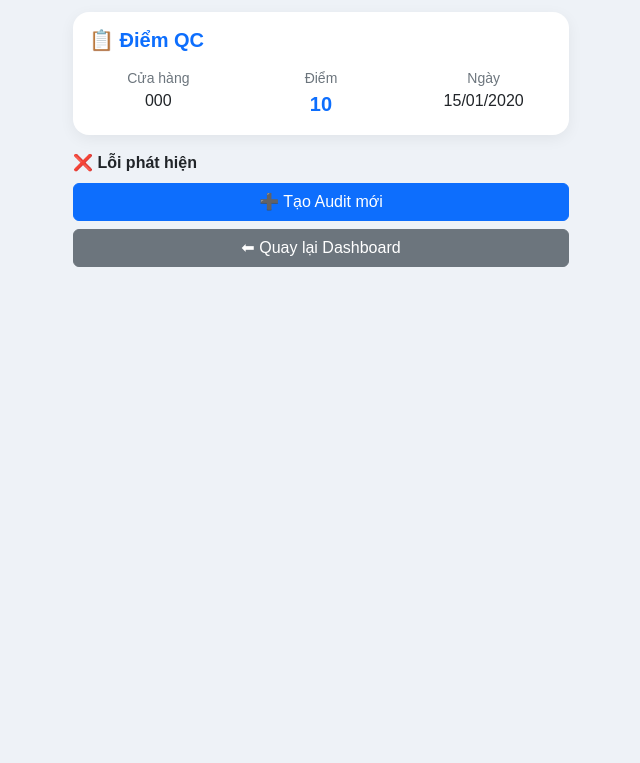
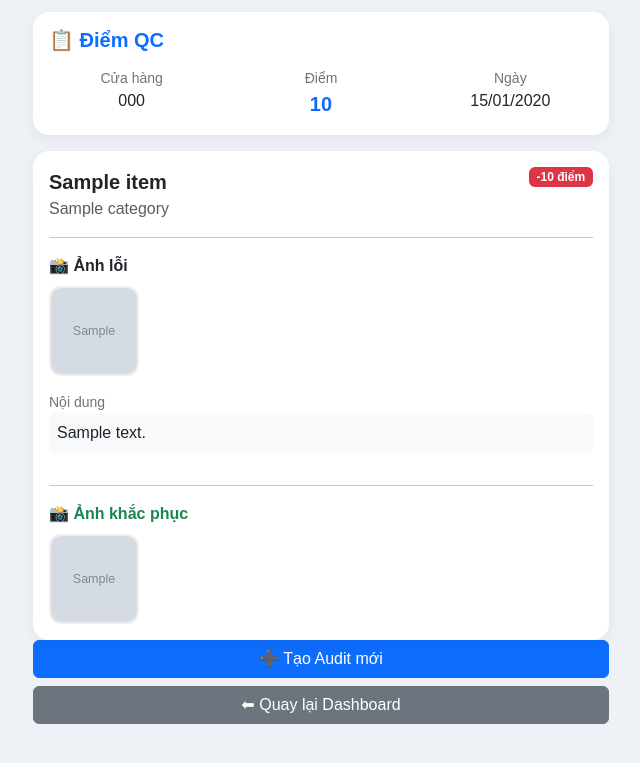
Before and after one commit to MicKNguyenn/mixue-checklist, a Django app: template templates/checklist/audit_detail.html in a window 1280 px wide. Shown: the top 763 px of the page, without its empty margins (319-959 px from the left). Run offline with Django 5.2, Linux system fonts and the light colour scheme; tables that the repository leaves empty hold one stand-in row (values such as "Sample post"); the template is opened without the code that fills it: values that come from a table or form of the project are taken from there, most other values are stand-ins (such as "Sample title", 1, 10 or a date in 2020); grey boxes marked "Sample" are stand-in pictures.

Commit message:
Fix audit QC pictures 1

```diff
--- a/templates/checklist/audit_detail.html
+++ b/templates/checklist/audit_detail.html
@@ -16,9 +16,9 @@ body{
 }
 
 .phone{
-    max-width: 520px;
-    margin: auto;
-    padding: 12px;
+    max-width:600px;
+    margin:auto;
+    padding:12px;
 }
 
 .card{
@@ -37,19 +37,17 @@ body{
     padding: 10px 14px;
 }
 
-.issue-card{
-    margin-bottom: 12px;
-    border-radius: 14px;
+.issue-img{
+    width:90px;
+    height:90px;
+    object-fit:cover;
+    border-radius:12px;
+    border:2px solid #eee;
+    cursor:pointer;
 }
 
-.issue-img{
-    width: 70px;
-    height: 70px;
-    object-fit: cover;
-    border-radius: 10px;
-    cursor: pointer;
-    border: 2px solid #eee;
-    transition: 0.2s;
+.issue-card{
+    border-radius:16px;
 }
 
 .issue-img:hover{
@@ -115,23 +113,40 @@ body{
 
 
 <!-- ISSUES -->
-<div class="mb-2 fw-bold">❌ Lỗi phát hiện</div>
-
-{% for issue in audit.issues.all %}
-
-{% if issue.status != "pass" %}
-
 <div class="card issue-card p-3">
 
-    <div class="issue-row">
+    <div class="d-flex justify-content-between align-items-start">
 
-        <!-- ẢNH LỖI -->
         <div>
+
+            <div class="fw-bold fs-5">
+                {{ issue.item.title }}
+            </div>
+
+            <div class="text-muted">
+                {{ issue.category.title }}
+            </div>
+
+        </div>
+
+        <span class="badge bg-danger">
+            -{{ issue.deduct_score }} điểm
+        </span>
+
+    </div>
+
+    <hr>
+
+    <div class="fw-bold mb-2">
+        📸 Ảnh lỗi
+    </div>
+
+    <div class="d-flex flex-wrap gap-2">
 
         {% for img in issue.images.all %}
 
         <img src="{{ img.image }}"
-                 class="issue-img mb-1"
+             class="issue-img"
              data-bs-toggle="modal"
              data-bs-target="#imgModal"
              onclick="showImage(this.src)">
@@ -140,57 +155,35 @@ body{
 
     </div>
 
-        <div class="issue-content">
+    <div class="mt-3">
 
-            <div class="d-flex justify-content-between align-items-start">
-
-                <div>
-
-                    <div class="fw-bold text-dark">
-                        {{ issue.item.title }}
+        <div class="text-secondary small">
+            Nội dung
         </div>
 
-                    <div class="small text-muted">
-                        {{ issue.category.title }}
+        <div class="bg-light rounded p-2">
+            {{ issue.note }}
         </div>
 
     </div>
 
-                <span class="badge bg-danger badge-minus">
-                    -{{ issue.deduct_score }} điểm
-                </span>
-
-            </div>
-
-            <div class="small-text mt-2">
-                Nội dung
-            </div>
-
-            <div class="bg-light p-2 rounded">
-                {{ issue.note }}
-            </div>
-
-            <!-- STATUS -->
-
-            <div class="mt-2">
+    <div class="mt-3">
 
         {% if issue.status == "fail" %}
-
             <span class="badge bg-danger">
                 Chưa khắc phục
             </span>
-
         {% elif issue.status == "fixed" %}
-
             <span class="badge bg-warning text-dark">
                 Chờ QC duyệt
             </span>
-
+        {% elif issue.status == "pass" %}
+            <span class="badge bg-success">
+                Đã duyệt
+            </span>
         {% endif %}
 
     </div>
-
-            <!-- ẢNH KHẮC PHỤC -->
 
     {% if issue.fix_images.all %}
 
```
Also changed, not shown: other parts of templates/checklist/audit_detail.html (+0 -47 lines), templates/checklist/staff_dashboard.html (+152 -30 lines). Lines whose indentation alone changed are shown as unchanged.
